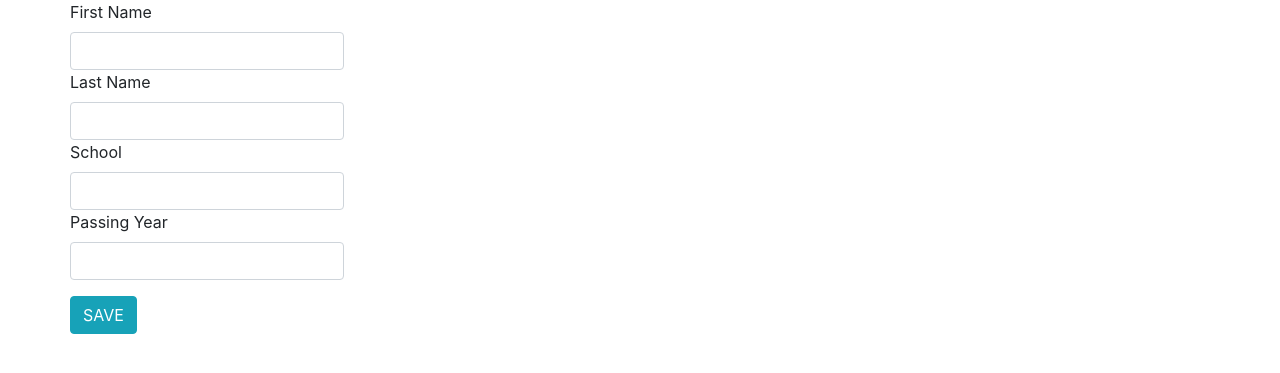
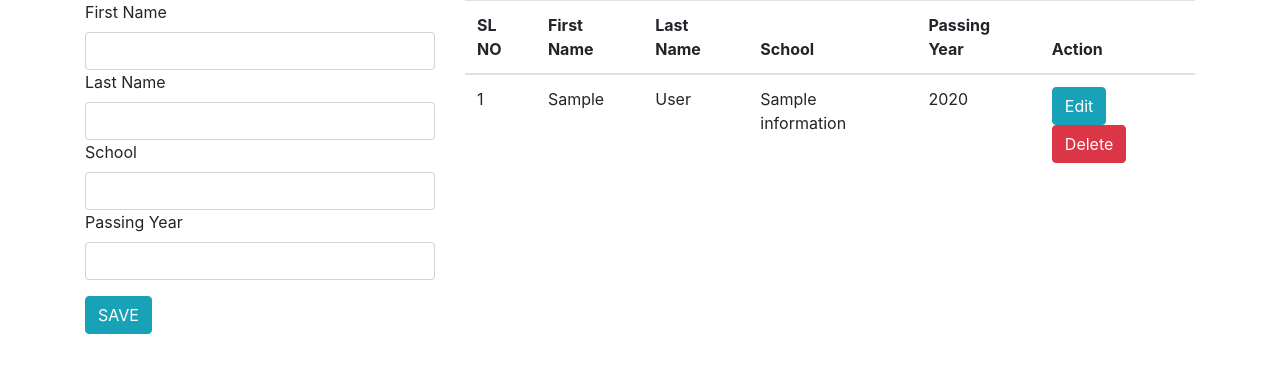
Before and after one commit to marufh1/phpbasic, a PHP site: page /index.php in a window 1280 px wide. Shown: the top 373 px of the page. Run offline with PHP 8.4, Linux system fonts and the light colour scheme; tables that the repository leaves empty or names only in its code hold one stand-in row (values such as "Sample post").

Commit message:
Showing information in a table work

```diff
--- a/phpcrud1/index.php
+++ b/phpcrud1/index.php
@@ -6,13 +6,14 @@
     <script src="https://code.jquery.com/jquery-2.2.4.js"></script>
     <link rel="stylesheet" href="https://stackpath.bootstrapcdn.com/bootstrap/4.3.1/css/bootstrap.min.css">
     <script src="https://stackpath.bootstrapcdn.com/bootstrap/4.3.1/js/bootstrap.min.js" integrity="sha384-JjSmVgyd0p3pXB1rRibZUAYoIIy6OrQ6VrjIEaFf/nJGzIxFDsf4x0xIM+B07jRM" crossorigin="anonymous"></script>
-
   </head>
   <body>
+    <!-- Maruf Hossain Created date 24 05 2019 -->
     <?php require_once 'process.php'; ?>
-
     <div class="container">
-      <div class="row">
+      <div class="row justify-content-left">
+          <!-- Insert Information into data base html code -->
+          <div class="col-md-4">
           <form class="" action="process.php" method="post">
             <div class="form-group">
               <label >First Name</label>
@@ -24,6 +25,7 @@
               <label>Passing Year</label>
               <input type="text" class="form-control" name="passingyear" value="">
             </div>
+            <!-- Conditional Succesful or failed message  -->
             <?php if (isset($_SESSION['msg'])): ?>
               <div class="alert alert-<?php echo $_SESSION['msg-type']; ?>">
                 <?php echo $_SESSION['msg']; ?>
@@ -34,8 +36,44 @@
               <button type="submit" class="btn btn-info" name="save">SAVE</button>
             </div>
           </form>
+
+        </div>
+          <!-- Show All Information  -->
+          <div class="col-md-8">
+            <div class="form table">
+              <?php require 'configdB.php'; ?>
+              <?php $result = $mysqli->query("SELECT * FROM tb_information");
+               $i = 1 ;
+              ?>
+              <!-- Table  -->
+              <table>
+                <thead>
+                  <tr>
+                  <th>SL NO</th>
+                  <th>First Name</th>
+                  <th>Last Name</th>
+                  <th>School</th>
+                  <th>Passing Year</th>
+                  <th colspan="2">Action</th>
+                </tr>
+                <?php while ($row=$result->fetch_assoc()) { ?>
+                <tr>
+                  <td><?php echo $i++; ?></td>
+                  <td><?php echo $row['fname']; ?></td>
+                  <td><?php echo $row['lname']; ?></td>
+                  <td><?php echo $row['scname']; ?></td>
+                  <td><?php echo $row['passyear']; ?></td>
+                  <td>
+                    <a href="index.php?edit=<?php echo $row['id']; ?>" class="btn btn-info">Edit</a>
+                    <a href="index.php?delete=<?php echo $row['id']; ?>" class="btn btn-danger">Delete</a>
+                  </td>
+                </tr>
+                <?php } ?>
+                </thead>
+              </table>
+            </div>
+          </div>
       </div>
     </div>
-
   </body>
 </html>
--- a/phpcrud1/process.php
+++ b/phpcrud1/process.php
@@ -2,7 +2,7 @@
   session_start();
 
   include 'configdB.php';
-
+// insert data inro database opeartion
   if (isset($_POST['save'])) {
     $firstname = $_POST['fname'];
     $lastname = $_POST['lname'];
@@ -14,7 +14,6 @@
     $_SESSION['msg'] = "Insert data successfully done";
     $_SESSION['msg-type'] = "success";
 
-
      header("location:index.php");
     // echo "successfull";
   }
```
